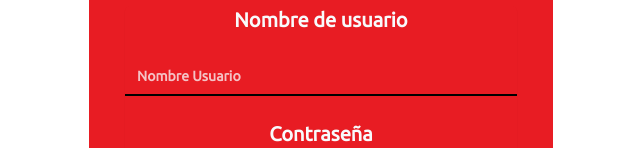
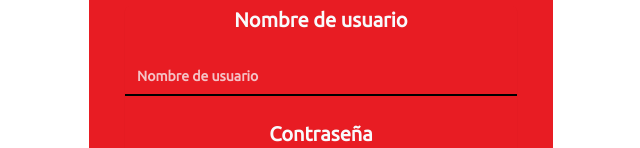
Before and after one commit to JVar00/SOAP, a React (Vite) app in the folder front_soap/: page / in a window 1280 px wide. Shown: the part 306-454 px from the top of the page, without its empty margins (319-959 px from the left). Built offline with nearby package versions, Linux system fonts and the light colour scheme.

Commit message:
order bug fixed

```diff
--- a/front_soap/src/components/user/Orders/Order.jsx
+++ b/front_soap/src/components/user/Orders/Order.jsx
@@ -198,7 +198,7 @@ export const Order = ({order}) => {
                 </div>
 
 
-                {isAuthenticated.role == "Alisto" &&
+              {isAuthenticated.role == "Alisto" ||
                 isAuthenticated.role == "Acomodo" ? (
                   <div>
                     <button className="w-30 flex justify-center  mx-3 py-2 px-4 border border-transparent rounded-full shadow-sm text-lg font-semibold text-white bg-red-600 hover:bg-red-700 focus:outline-none focus:ring-2 focus:ring-offset-2 focus:ring-red-500 mt-8"
--- a/front_soap/src/layouts/Login.jsx
+++ b/front_soap/src/layouts/Login.jsx
@@ -52,7 +52,7 @@ const Login = () => {
                 autoComplete="on"
                 required
                 className="relative block w-full appearance-none  border-0 bg-transparent border-b-2 border-black px-3 py-2 text-white placeholder-slate-50/75   focus:border-b-white  focus:ring-transparent sm:text-sm mt-6"
-                placeholder="Nombre Usuario"
+                placeholder="Nombre de usuario"
               />
             </div>
             <div>
```
Lines whose indentation alone changed are shown as unchanged.
